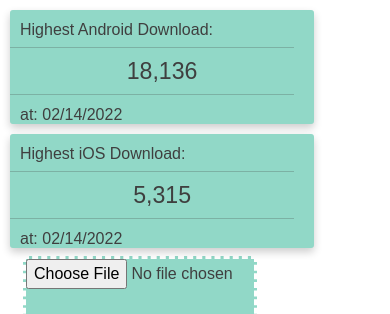
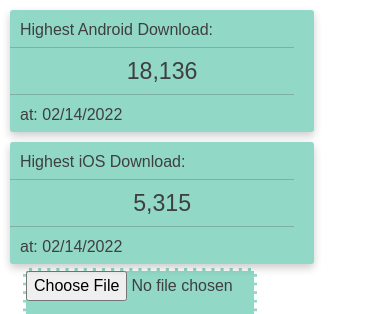
Before and after one commit to SanDmaN-rgb/gofiber_dataviz, a React (Create React App) app: page / in a window 390 px wide. Shown: the top 314 px of the page. Built offline with nearby package versions, Linux system fonts and the light colour scheme.

Commit message:
fixed 320px

```diff
--- a/src/App.js
+++ b/src/App.js
@@ -9,7 +9,7 @@ import { AndroidDownloads } from './components/AndroidDownloads';
 import { IosDownloads } from './components/IosDownloads';
 import axios from 'axios';
 import './style.css';
-import 'bootstrap/dist/css/bootstrap.min.css';
+// import 'bootstrap/dist/css/bootstrap.min.css';
 
 //Barchart dimensions
 const width = 900;
--- a/src/components/AndroidDownloads.js
+++ b/src/components/AndroidDownloads.js
@@ -1,5 +1,5 @@
-import 'bootstrap/dist/css/bootstrap.min.css';
-import { Card } from 'react-bootstrap';
+// import 'bootstrap/dist/css/bootstrap.min.css';
+// import { Card } from 'react-bootstrap';
 
 
 export const AndroidDownloads = ({data, numFormat}) => {
--- a/src/components/FileUpload.js
+++ b/src/components/FileUpload.js
@@ -1,5 +1,5 @@
 import React, { Fragment } from 'react';
-import 'bootstrap/dist/css/bootstrap.min.css';
+// import 'bootstrap/dist/css/bootstrap.min.css';
 
 export const FileUpload = ({onSubmit, onChange, filename, uploadedFile}) => {
 
--- a/src/components/IosDownloads.js
+++ b/src/components/IosDownloads.js
@@ -1,5 +1,5 @@
-import 'bootstrap/dist/css/bootstrap.min.css';
-import { Card } from 'react-bootstrap';
+// import 'bootstrap/dist/css/bootstrap.min.css';
+// import { Card } from 'react-bootstrap';
 
 export const IosDownloads = ({data, numFormat}) => {
     const iosDownloadsFromData = [data.filter(d => d.Device=='iOS').map(d => d.Downloads)]; //maps Downloads with iOS as Device to iosDownloadsFromData
--- a/src/style.css
+++ b/src/style.css
@@ -217,7 +217,6 @@ hr{
 @media screen and (max-width: 731px){
   .top-left {
     width: 78%;
-    display:block
  }
  .input-style input{
    width: 580px;
@@ -307,12 +306,15 @@ hr{
   }
   .input-style input{
     width: 100%;
+    margin-left:10px;
   }
   .input-style input[type=submit]{
     width: 100%;
+    margin-left:10px;
   }
   input[type=date]{
     width: 100%;
+    margin-left:10px;
   }
   svg{
     transform: scale(.35);
```
